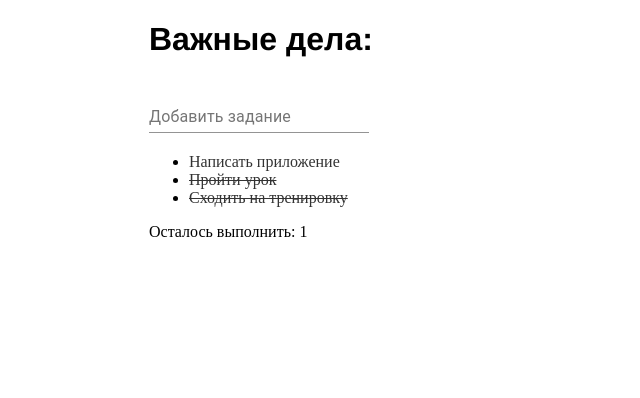
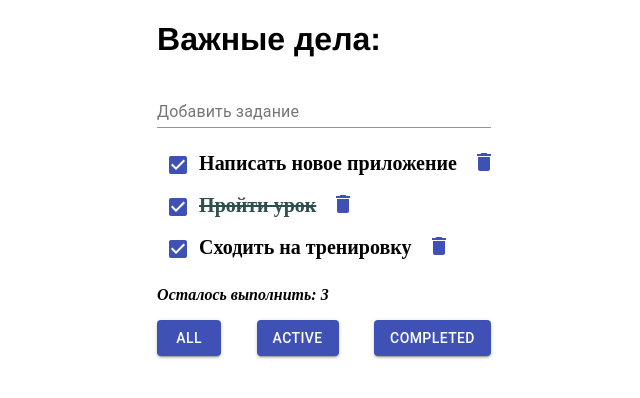
Before and after one commit to WebHeroSchool/react_aal11, a React (Create React App) app: page / in a window 1280 px wide. Shown: the top 398 px of the page, without its empty margins (316-956 px from the left). Built offline with nearby package versions, Linux system fonts and the light colour scheme.

Commit message:
app style

```diff
--- a/package.json
+++ b/package.json
@@ -3,6 +3,7 @@
   "version": "0.1.0",
   "private": true,
   "dependencies": {
+    "@material-ui/icons": "^4.11.2",
     "@testing-library/jest-dom": "^5.11.8",
     "@testing-library/react": "^11.2.2",
     "@testing-library/user-event": "^12.6.0",
--- a/src/components/App/App.js
+++ b/src/components/App/App.js
@@ -4,11 +4,11 @@ import ItemList from '../ItemList/ItemList';
 import Footer from '../Footer/Footer';
 import styles from './App.module.css';
 
-const todoItem = 'Написать новое приложение';
+
 const App = () => {
     const items = [
             {
-          value: 'Написать приложение',
+                value: 'Написать новое приложение',
                 isDone: false
             },
             {
@@ -17,15 +17,17 @@ const App = () => {
             },
             {
                 value: 'Сходить на тренировку',
-          isDone: true
+                isDone: false
             }
     ];
+
     return (
     <div className={styles.wrap}>
     <h1 className={styles.title}>Важные дела:</h1>
-        <InputItem />
-        <ItemList items={items}/>
-        <Footer count ={1} />
+    <InputItem/>
+    <ItemList items={items} />
+    <Footer count={3}/>
 </div>);
-}
+};
+
 export default App;
--- a/src/components/App/App.module.css
+++ b/src/components/App/App.module.css
@@ -1,9 +1,14 @@
 .wrap {
   margin: auto;
-  width: 350px;
+  width: max-content;
   font-family: cursive;
+
 }
 
 .title {
 	font-family: Helvetica;
 }
+
+.body {
+	color: green;
+}
--- a/src/components/Footer/Footer.js
+++ b/src/components/Footer/Footer.js
@@ -1,5 +1,20 @@
 import React from 'react';
+import Button from '@material-ui/core/Button';
+import styles from "./Footer.module.css";
 
-const Footer = ({ count }) => (<div>Осталось выполнить: {count}</div>);
+const Footer = ({count}) => (<div className={styles.wrap}>
+    <p className={styles.text}>Осталось выполнить: {count}</p>
+    <div className={styles.button}>
+        <Button variant="contained" color="primary">
+            All
+        </Button>
+        <Button variant="contained" color="primary">
+            Active
+        </Button>
+        <Button variant="contained" color="primary">
+            Completed
+        </Button>
+    </div>
+</div>);
 
 export default Footer;
--- /dev/null
+++ b/src/components/Footer/Footer.module.css
@@ -0,0 +1,10 @@
+
+.text {
+    font-weight: bolder;
+    font-style: italic;
+}
+
+.button {
+    display: flex;
+    justify-content: space-between;
+  }
--- a/src/components/InputItem/InputItem.js
+++ b/src/components/InputItem/InputItem.js
@@ -1,12 +1,22 @@
 import React from 'react';
 import TextField from '@material-ui/core/TextField';
+import { withStyles } from '@material-ui/core/styles';
+import styles from './InputItem.module.css';
 
-const InputItem = () => (<div>
- 		<TextField
-		    id="standard-dense"
+
+
+
+const InputItem = () => (<div className={styles.wrap}>
+    <TextField
+        id="standard-basic"
         label="Добавить задание"
-        margin="dense"
+        className={styles.root}
+
+        InputProps={{className: styles.root}}
     />
- </div>);
+   </div>);
+
+
 
 export default InputItem;
+// export default withStyles(styles)(InputItem);
--- /dev/null
+++ b/src/components/InputItem/InputItem.module.css
@@ -0,0 +1,3 @@
+.root {
+    width: 100%;
+}
--- a/src/components/Item/Item.js
+++ b/src/components/Item/Item.js
@@ -1,14 +1,22 @@
 import React from 'react';
 import classnames from 'classnames';
-import styles from './item.module.css';
+import Checkbox from '@material-ui/core/Checkbox';
+import DeleteIcon from '@material-ui/icons/Delete';
+import styles from './Item.module.css';
 
-const Item = ({ value, isDone }) => (<span className={
-	classnames({
-		  [styles.item]: true,
-		  [styles.done]: isDone,
+const Item = ({value, isDone}) => (<div className={
+    classnames({
+        [styles.item]: true,
+        [styles.done]: isDone
     })
 }>
+    <Checkbox
+        defaultChecked
+        color="primary"
+        inputProps={{ 'aria-label': 'secondary checkbox' }}
+    />
     {value}
-</span>);
+    <DeleteIcon color="primary" className={styles.delete}/>
+</div>);
 
 export default Item;
--- a/src/components/Item/item.module.css
+++ b/src/components/Item/item.module.css
@@ -1,7 +1,14 @@
 .item {
-  color: #333;
+    font-weight: bolder;
+    font-size: 20px;
 }
 
 .done {
-  text-decoration: line-through;
+    color: DarkSlateGray;
+    text-decoration: line-through;
 }
+
+.delete {
+    margin: -5px;
+    padding-left: 20px;
+}
--- a/src/components/ItemList/ItemList.js
+++ b/src/components/ItemList/ItemList.js
@@ -1,10 +1,12 @@
 import React from 'react';
 import Item from '../Item/Item'
+import styles from "./ItemList.module.css";
 
-const ItemList = ({ items }) => (<ul>
-    {items.map(item => <li key={item.value}>
-    	<Item value={item.value} isDone={item.isDone} />
-   </li>)}
-</ul>);
 
+const ItemList = ({ items }) => (
+    <ul className={styles.ul}>
+        {items.map(item => <ol className={styles.text} key={item.value}>
+             <Item value={item.value} isDone={item.isDone} /></ol>
+        )}
+    </ul>);
 export default ItemList;
--- /dev/null
+++ b/src/components/ItemList/ItemList.module.css
@@ -0,0 +1,8 @@
+.ul {
+    padding: 0;
+}
+
+.text {
+    font-weight: bolder;
+    padding: 0;
+}
```
Also changed, not shown: 2 other files (tests, documents, lock files or other folders). Lines whose indentation alone changed are shown as unchanged.
